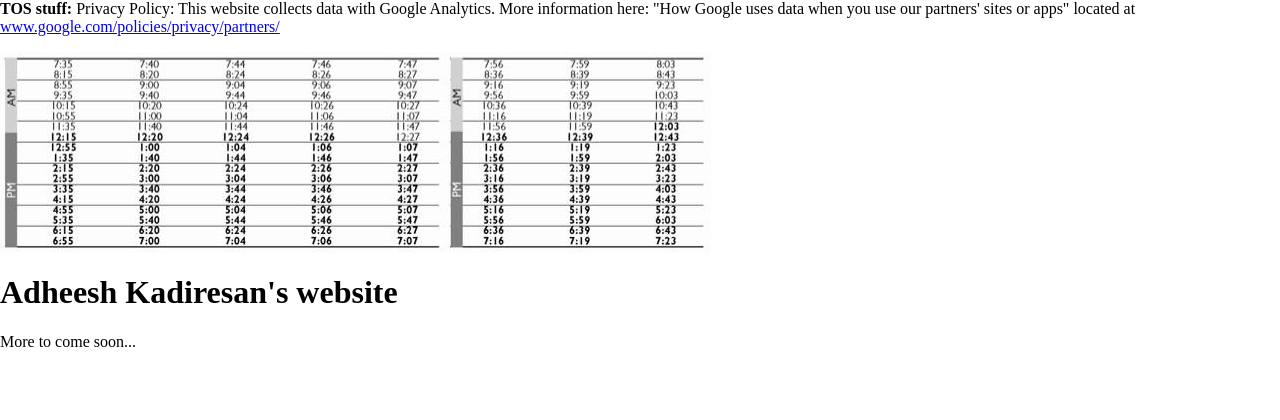
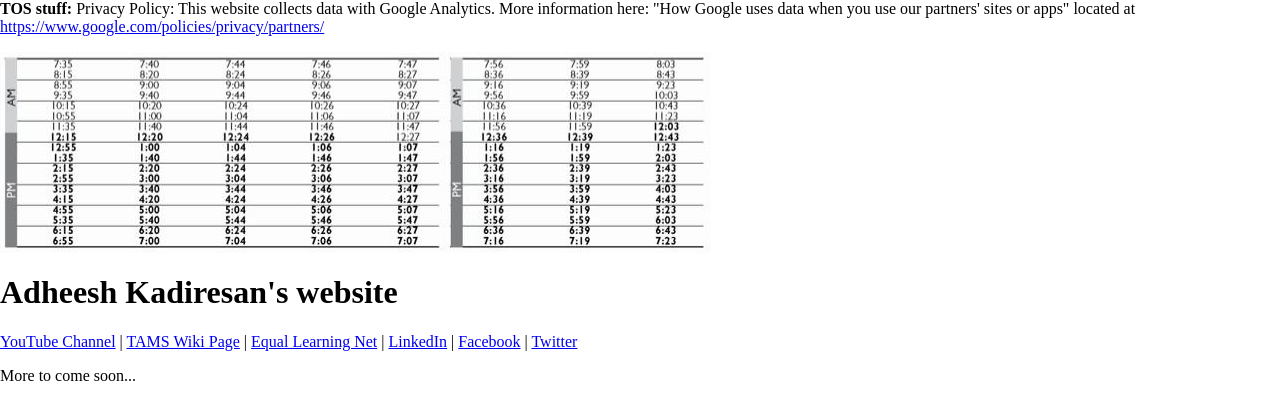
Before and after one commit to exploringsci/exploringsci.github.io, a plain HTML site: page index.html in a window 1280 px wide. Drawn offline with Linux system fonts and the light colour scheme.

Commit message:
added links

```diff
--- a/index.html
+++ b/index.html
@@ -21,7 +21,7 @@
     </head>
     <body>
         <p>
-            <b>TOS stuff:</b> Privacy Policy: This website collects data with Google Analytics. More information here: "How Google uses data when you use our partners' sites or apps" located at <a href="https://www.google.com/policies/privacy/partners/" >www.google.com/policies/privacy/partners/</a>
+            <b>TOS stuff:</b> Privacy Policy: This website collects data with Google Analytics. More information here: "How Google uses data when you use our partners' sites or apps" located at <a href="https://www.google.com/policies/privacy/partners/" >https://www.google.com/policies/privacy/partners/</a>
         </p>
         <!--<img src="sunset.JPG" alt="sunset picture" style="width: 100%" />-->
         <img src="bus_schedule.jpg" alt="bus schedule photo" />
@@ -30,6 +30,21 @@
         </h1>
         <div>
             <p>
+                <a href="https://www.youtube.com/channel/UCjkl5TiJo11p9J6EsT9VgTA/videos">YouTube Channel</a> <!--Subscribe!-->
+                |
+                <a href="https://tamswiki.org/wiki/Adheesh_Kadiresan">TAMS Wiki Page</a> <!--Read!-->
+                |
+                <a href="https://sites.google.com/view/equallearningnet">Equal Learning Net</a> <!--Join!-->
+                |
+                <a href="https://www.linkedin.com/in/adheesh-kadiresan">LinkedIn</a> <!--Connect!-->
+                |
+                <a href="https://www.facebook.com/adheesh.kadiresan.1/">Facebook</a> <!--Like-->
+                |
+                <a href="https://twitter.com/adheesh__k">Twitter</a> <!--Tweet!-->
+            </p>
+        </div>
+        <div>
+            <p>
                 More to come soon...
             </p>
         </div>
```
